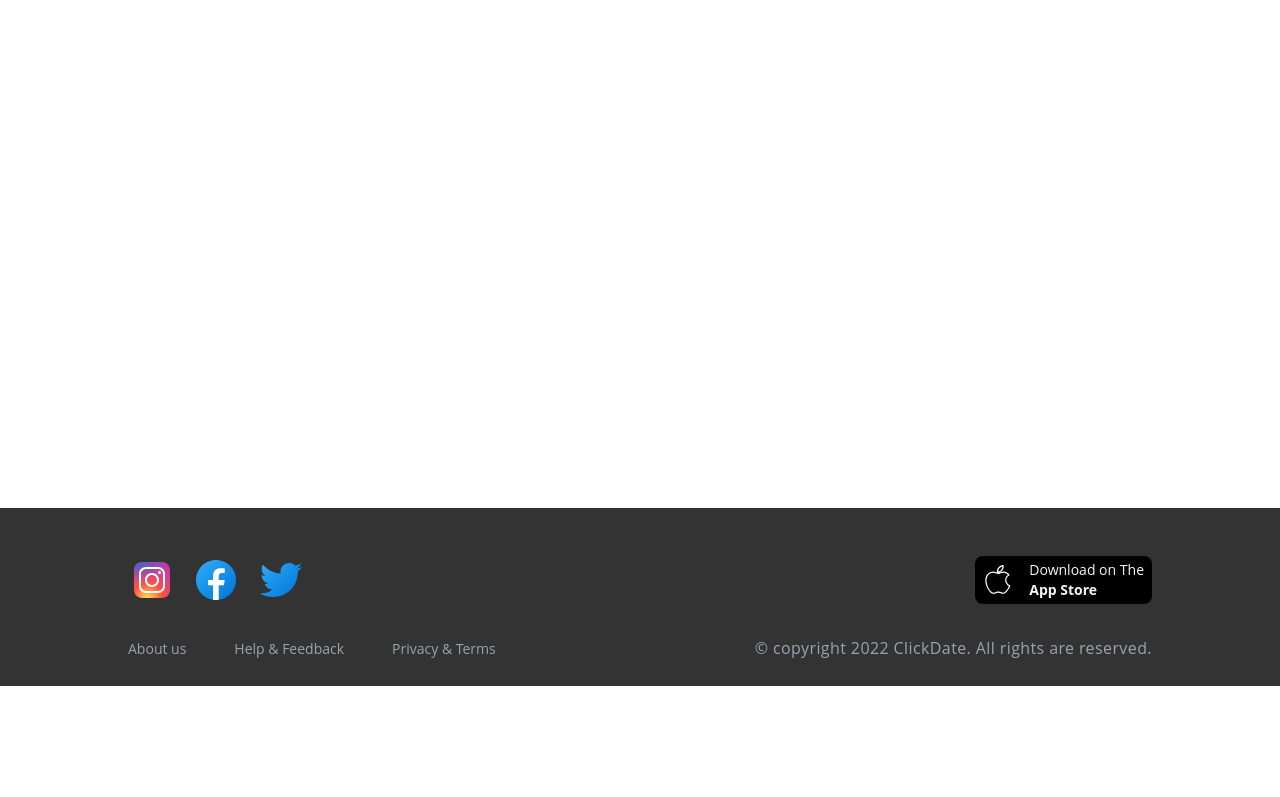
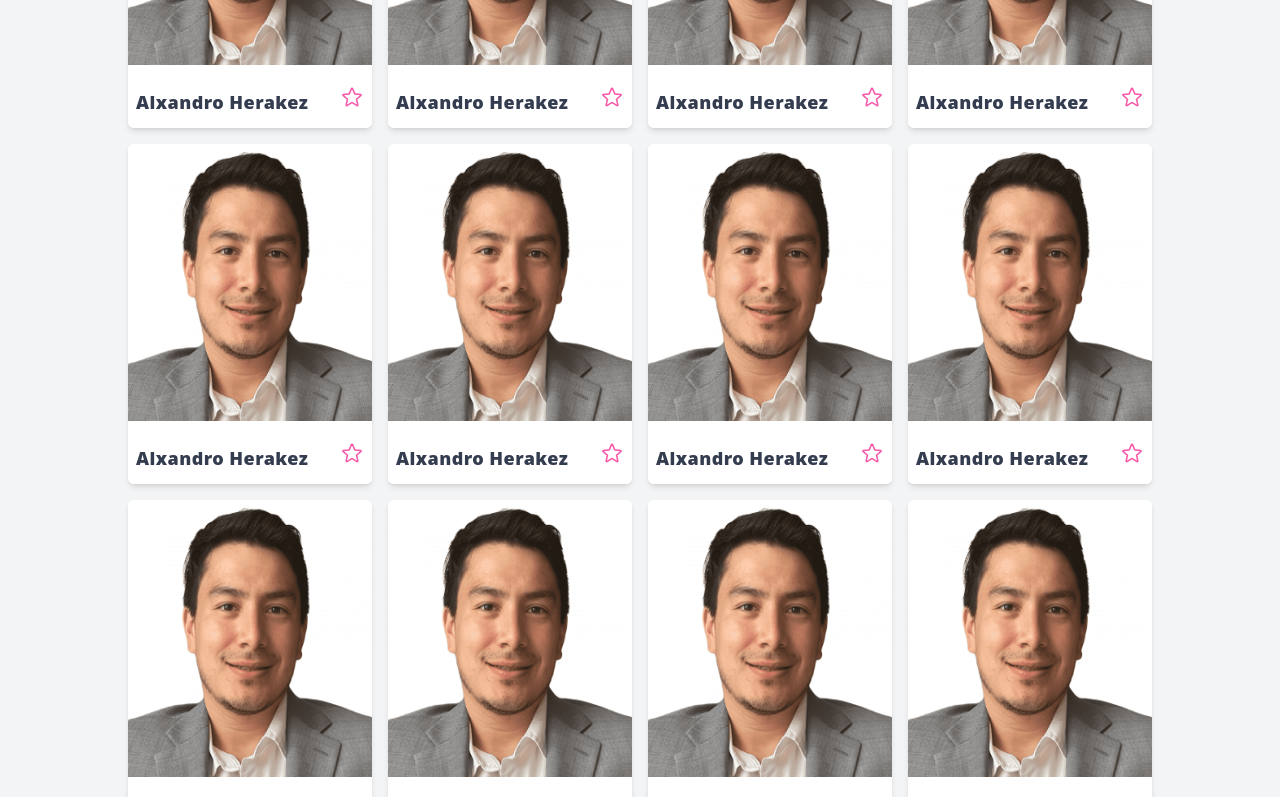
Before and after one commit to abdelrany/Dating-web-App, a Next.js app in the folder front-end/: page /matches in a window 1280 px wide. Shown: the part 340-1137 px from the top of the page. Before the commit the page ends 1026 px from the top, so only its background shows below. Built offline with nearby package versions, Linux system fonts and the light colour scheme.

Commit message:
feat: added matches and a card component

```diff
--- a/front-end/app/matches/page.tsx
+++ b/front-end/app/matches/page.tsx
@@ -1,6 +1,7 @@
 import React from 'react'
 import SharedPageNav from '../../components/SharedPageNav'
 import { UserGroupIcon, StarIcon, HandThumbUpIcon, EyeSlashIcon, HeartIcon } from '@heroicons/react/24/outline'
+import Card from '../../components/matches/Card'
 
 const sharednavLinks = [
   {title:'My matches', icon: <HeartIcon className='h-5 w-5'/>},
@@ -12,8 +13,23 @@ const sharednavLinks = [
 
 const Matches = () => {
   return (
-    <div className='min-h-screen'>
+    <div className='px-2 sm:px-8 lg:px-32 pt-12 min-h-screen bg-gray-100 flex flex-col items-center'>
       <SharedPageNav sharednavLinks={sharednavLinks}/>
+      <main className='relative grid grid-cols-2 md:grid-cols-3 lg:grid-cols-4 gap-2 sm:gap-4 py-8'>
+         <Card/>
+         <Card/>
+         <Card/>
+         <Card/>
+         <Card/>
+         <Card/>
+         <Card/>
+         <Card/>
+         <Card/>
+         <Card/>
+         <Card/>
+         <Card/>
+      </main>
+      <button className='mx-auto bg-gray-300 text-secondary tracking-wide my-4 px-4 py-2 rounded-md cursor-pointer'>Load More</button>
     </div>
   )
 }
--- /dev/null
+++ b/front-end/components/matches/Card.tsx
@@ -0,0 +1,28 @@
+import { EnvelopeIcon, EyeIcon, FireIcon, StarIcon } from '@heroicons/react/24/outline'
+import Image from 'next/image'
+import React from 'react'
+import profileImg from '../../assets/images/profile.png'
+
+type Props = {}
+
+const Card = (props: Props) => {
+  return (
+        <article className='group relative h-[340px] rounded-md overflow-hidden shadow-md flex flex-col bg-white'>
+            <Image src={profileImg} className='w-full flex-[.9]' alt="clickdate"/>
+            <div className='flex-[.1] px-2 py-4 flex justify-between items-center'>
+                <EnvelopeIcon className='w-6 h-6 text-primary cursor-pointer'/>
+                <FireIcon className='w-6 h-6 text-primary cursor-pointer'/>
+                <EyeIcon className='w-6 h-6 text-primary cursor-pointer'/>
+                <StarIcon className='w-6 h-6 text-primary cursor-pointer z-10'/>
+            </div>
+            <div className=' bg-white absolute bottom-0 left-0 group-hover:bottom-12 h-12 group-hover:h-[180px] w-full transition-all duration-400 ease-out rounded p-2 flex flex-col gap-2'>
+                <h1 className='font-extrabold text-lg text-dark tracking-wide'>Alxandro Herakez</h1>
+                <p className='text-sm tracking-wide text-primary'>Is Online</p>
+                <p className='text-md text-dark tracking-wide'>Lives in  NY city</p>
+                <p className='text-md text-dark tracking-wide'>Works at a school</p>
+                <p className='text-md text-dark tracking-wide'>Bachelor's degree</p>
+            </div>
+        </article>
+  )
+}
+export default Card
```
